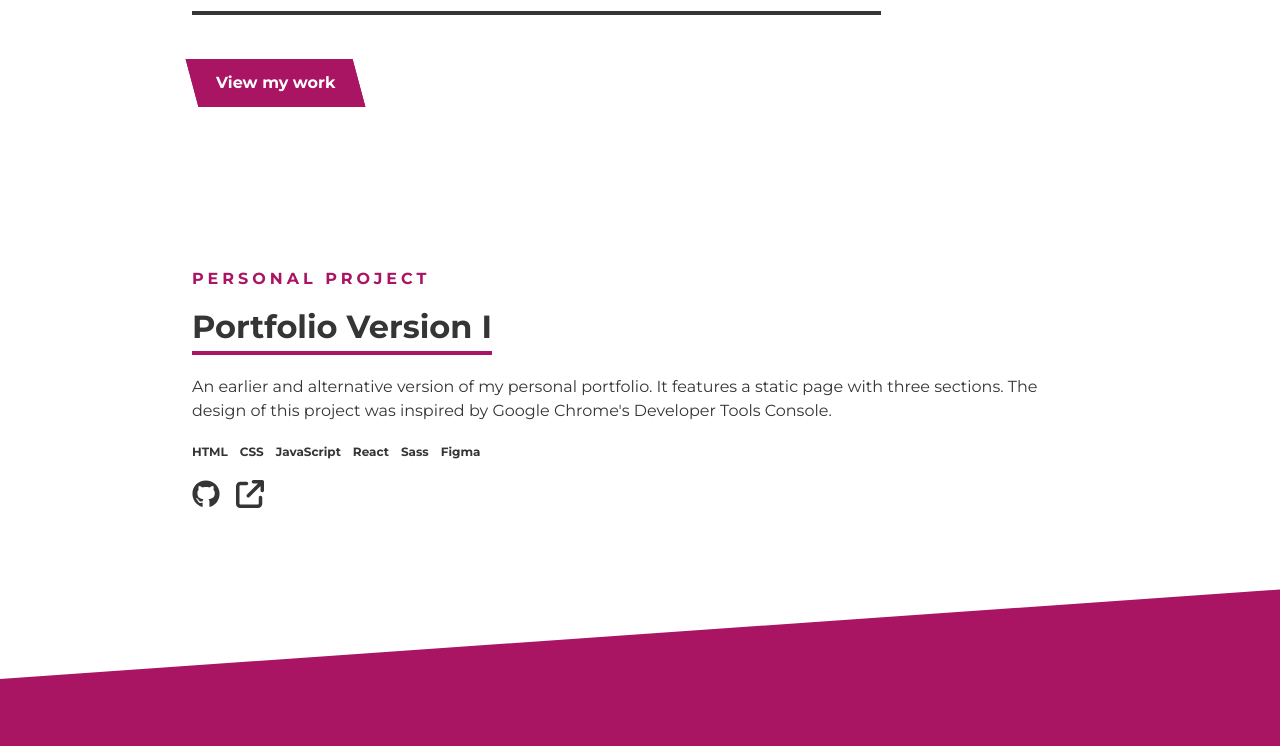
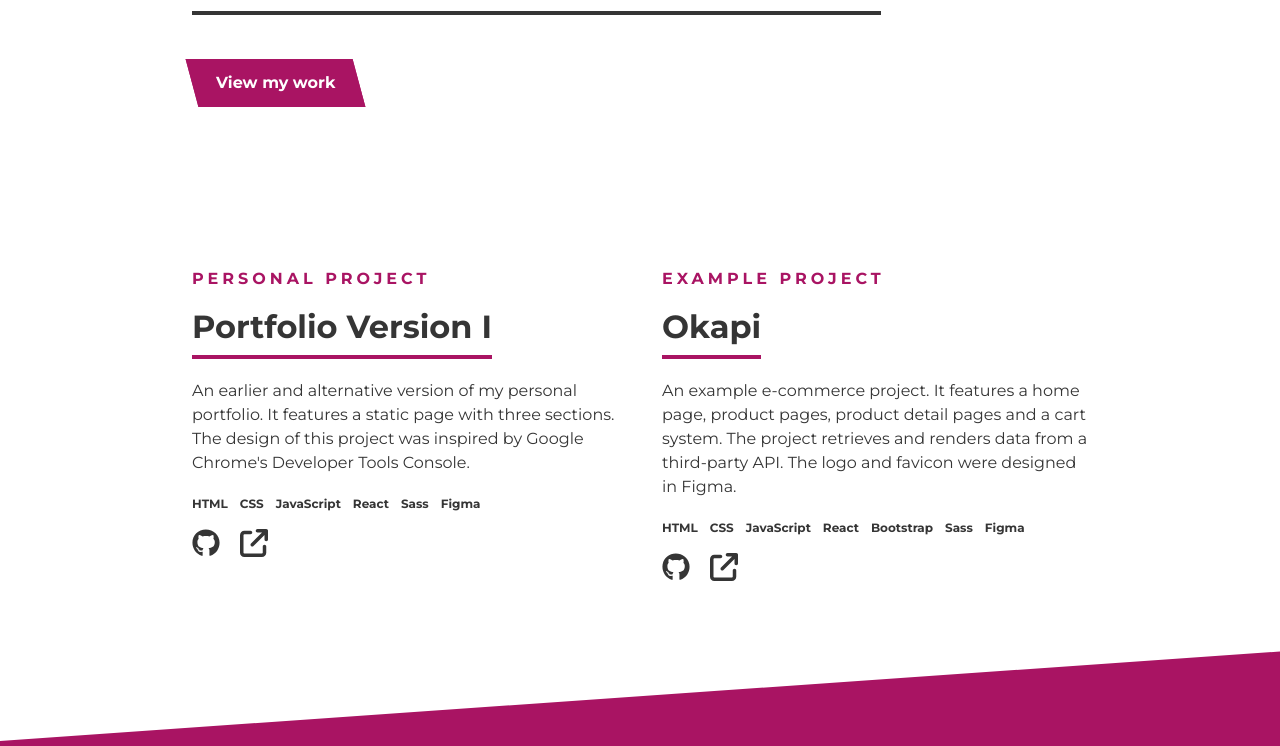
Before and after one commit to betsymao/my-portfolio, a React (Vite) app: page / in a window 1280 px wide. Shown: the part 454-1200 px from the top of the page. Built offline with nearby package versions, Linux system fonts and the light colour scheme.

Commit message:
works section styling

```diff
--- a/src/components/sections/Works.jsx
+++ b/src/components/sections/Works.jsx
@@ -9,11 +9,12 @@ function Works() {
       <section id="works">
 
         {/* Two columns */}
-        <div>
+        {/* responsive grid system */}
+        <div className="container collection">
 
           {/* Column 1 */}
           {/* Card */}
-          <article className="container card">
+          <article className="card">
 
             {/* Card Header */}
             <div className="card__header">
@@ -56,9 +57,49 @@ function Works() {
           </article>
 
           {/* Column 2 */}
-          {/* <div>
-            Image Here
-          </div> */}
+          {/* Card */}
+          <article className="card">
+
+            {/* Card Header */}
+            <div className="card__header">
+              <p className="subheading">Example Project</p>
+              <a href="https://okapi-portfolio.onrender.com/" className="heading__link"><h2 className="heading">Okapi</h2></a>
+            </div>
+
+            {/* Card Body */}
+            <div className="card__body">
+              <p>An example e-commerce project.
+                It features a home page, product pages, product detail pages and a cart system.
+                The project retrieves and renders data from a third-party API. The logo and favicon were designed in Figma.</p>
+            </div>
+
+            {/* Card Footer */}
+            <div className="card__footer">
+              <div>
+                <ul className="tags">
+                  <li className="tag">HTML</li>
+                  <li className="tag">CSS</li>
+                  <li className="tag">JavaScript</li>
+                  <li className="tag">React</li>
+                  <li className="tag">Bootstrap</li>
+                  <li className="tag">Sass</li>
+                  <li className="tag">Figma</li>
+                </ul>
+              </div>
+
+              <div>
+                <ul className="external">
+                  <li>
+                    <a href="https://github.com/betsymao/portfolio-store"><FaGithub /></a>
+                  </li>
+                  <li>
+                    <a href="https://okapi-portfolio.onrender.com/"><FaArrowUpRightFromSquare /></a>
+                  </li>
+                </ul>
+              </div>
+            </div>
+
+          </article>
 
         </div>
 
--- a/src/sass/layout/_works.scss
+++ b/src/sass/layout/_works.scss
@@ -1,12 +1,18 @@
 @use '../abstracts/colors';
 
+.row {
+// grid system
+}
+
 .card {
+  height: 100%;
   margin-top: 10rem;
 
   .card__header {
 
     .heading__link {
       border-bottom: 0.25rem solid colors.$primary-color;
+      padding-bottom: 0.25rem;
       // margin-bottom: 0.75rem;
       transform-origin: center;
       transform: scale(1);
@@ -39,6 +45,7 @@
     margin-top: 1rem;
     .tags {
       display: flex;
+      flex-wrap: wrap;
       .tag {
         font-weight: bold;
         font-size: 0.75rem;
@@ -51,11 +58,14 @@
       font-size: 1.75rem;
       display: flex;
 
+
       li {
-        margin-right: 1rem;
+        margin-right: 1.25rem;
+        text-align: center;
 
         a {
-          // color: #ffffff;
+          display: flex;
+
           transform-origin: center;
           transform: scale(1);
           transition: transform .3s;
@@ -68,3 +78,9 @@
     }
   }
 }
+
+.collection {
+  display: grid;
+  grid-template-columns: repeat(2, 1fr);
+  gap: 2.75rem;
+}
```
Also changed, not shown: src/css/main.min.css.
